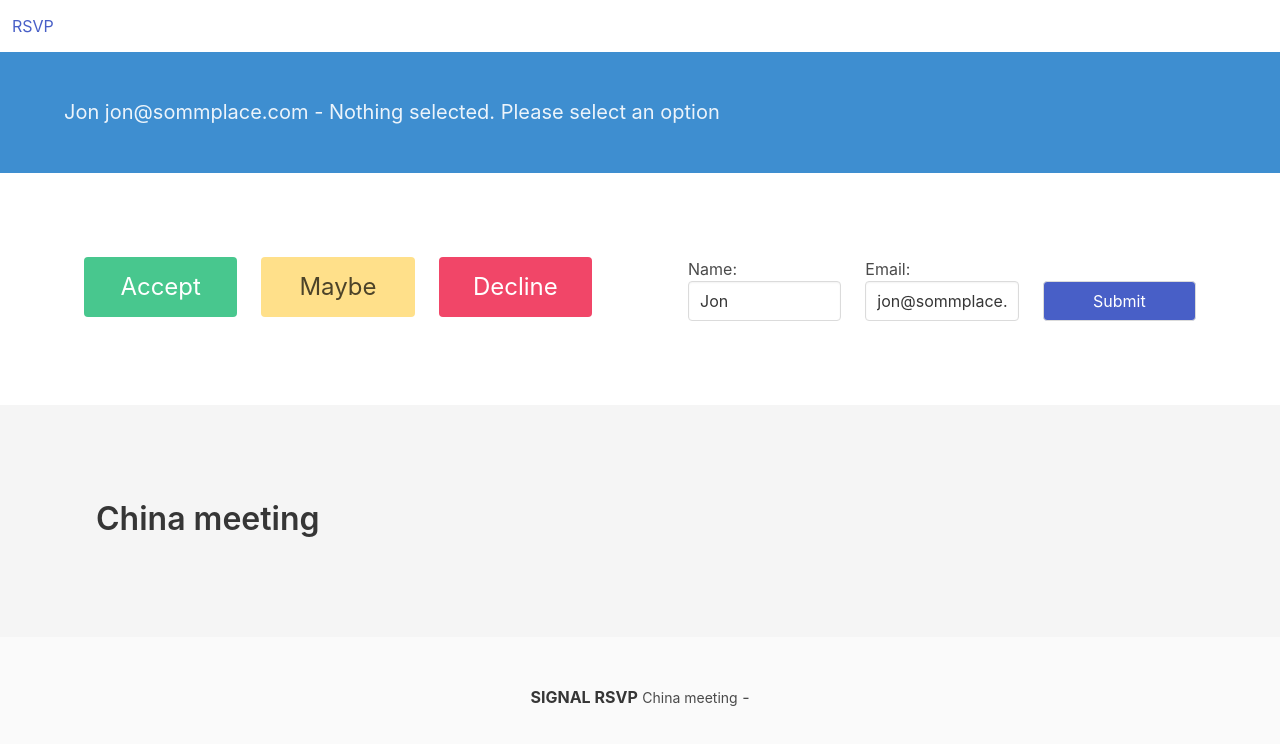
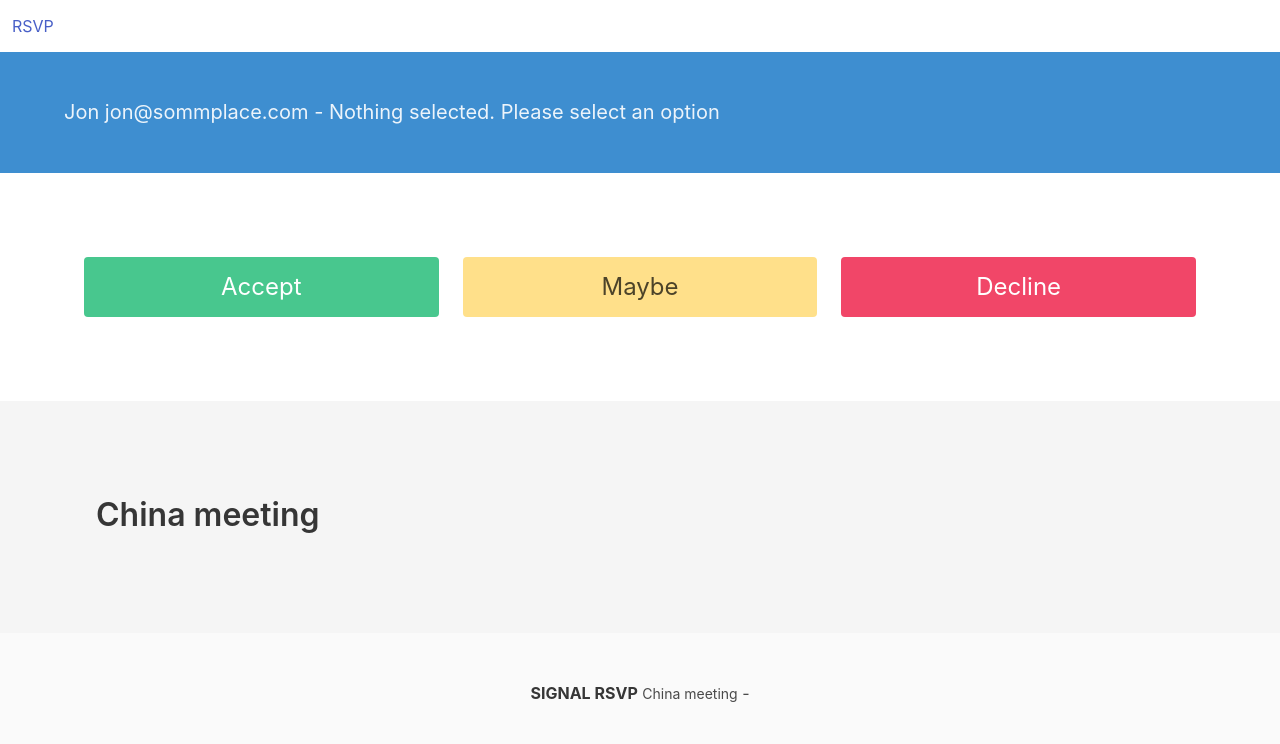
Before and after one commit to shmuelpro/rsvp-client, a React (Create React App) app: page / in a window 1280 px wide. Shown: the top 744 px of the page. Built offline with nearby package versions, Linux system fonts and the light colour scheme.

Commit message:
control display editable

```diff
--- a/src/App.js
+++ b/src/App.js
@@ -132,7 +132,7 @@ function App() {
               </div>
             </section>
           </div>
-          <div className="column" style={{ padding: 0 }}>
+          <div className="column" style={{ padding: 0,display:rsvpEvent.editable?"flex":"none" }}>
             <section className="is-light">
               <div className="hero-body">
                 <div className="container">
```
